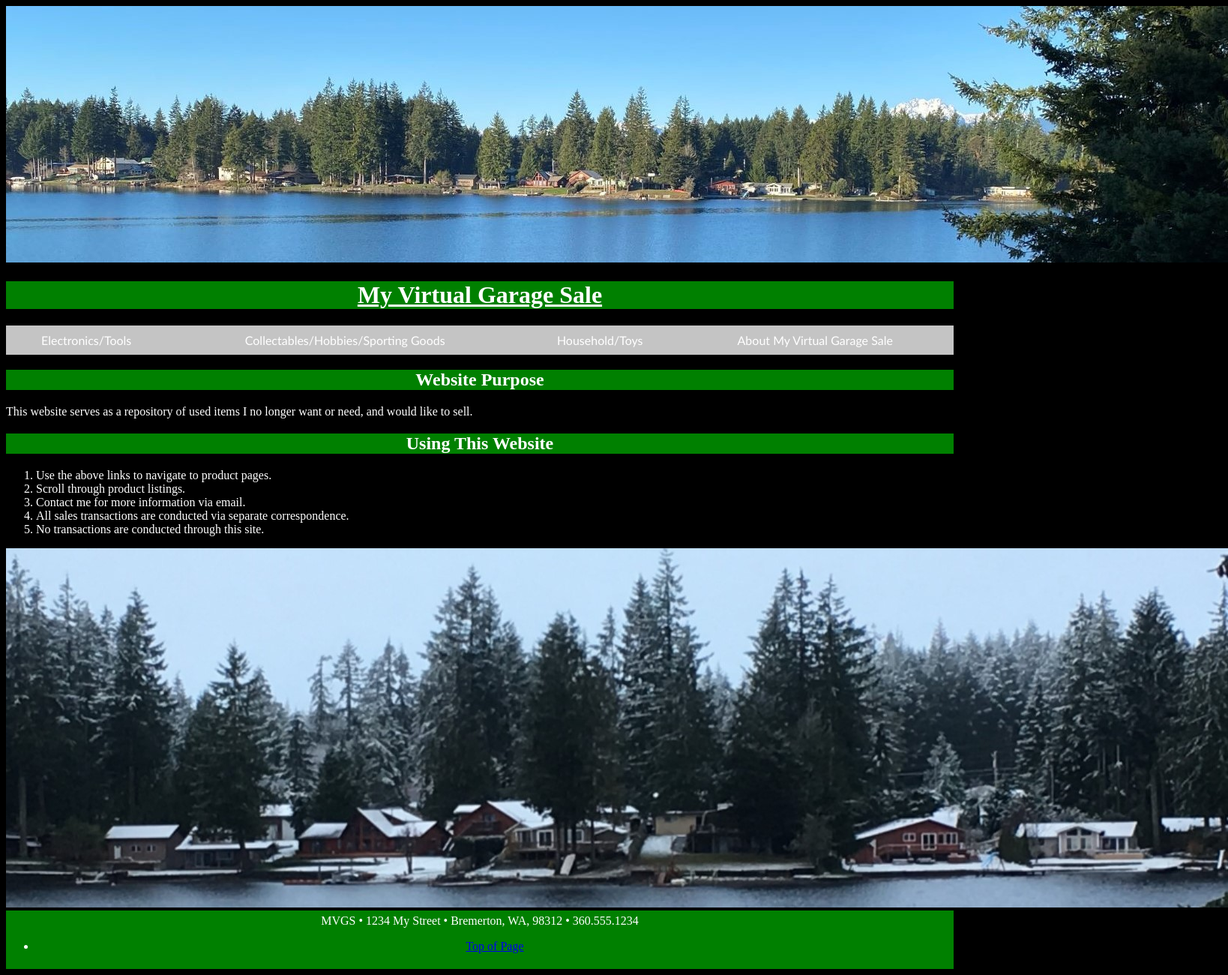
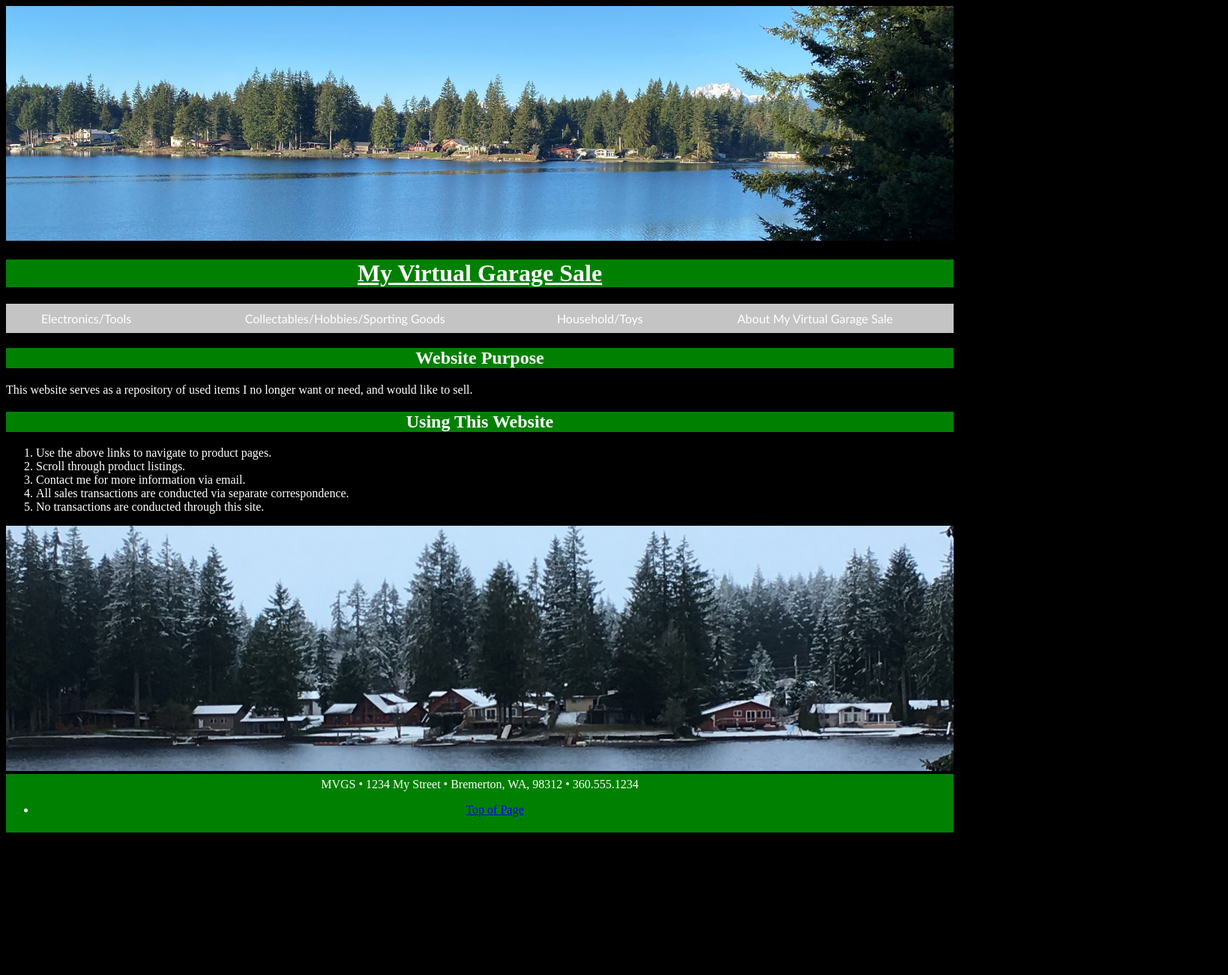
Before and after one commit to Chad-Skillman/Olympic_College_Chad_Skillman_-CIS_155_Winter_2021, a plain HTML site: page V1/index.html in a window 1280 px wide. Shown: the whole page at 75% size, 1638 px wide, since content can reach past the window. After the commit the page ends 1118 px from the top, so only its background shows below. Drawn offline with Linux system fonts and the light colour scheme.

Commit message:
V1 Update

```diff
--- a/V1/index.html
+++ b/V1/index.html
@@ -17,12 +17,11 @@
 	M1LO - 8 Demonstrate the use of external style sheets.  The below code links to the style sheet.
 	-->
 	<link href="vgs_styles.css" rel="stylesheet" />
-	<img src="photolt.jpg" alt="header image" />
 </head>
 
 <body>
 	<header>
-		<!--<img src="photolt.jpg" alt="header image" />-->
+		<img src="IMG_1551.JPG" alt="header image" />
 		<h1>My Virtual Garage Sale</h1>
 		<!--M1LO - 12 Create nav using unordered lists -->
 		<nav>
@@ -53,7 +52,7 @@
 				<li>No transactions are conducted through this site.</li>
 			</ol>
 	</section>
-	<div><img src="photolt3.jpg" alt="section image" /></div>
+	<div><img src="IMG_0338.JPG" alt="section image" /></div>
 	<!--M1LO - 10 Demonstrate the use of special characters as shown in address tag. M1LO - 13 Demonstrates one of three types of hyperlinks. Hyperlink to external site. Not yet identified.-->
 	<footer>
 		<address>
--- a/V1/vgs_styles.css
+++ b/V1/vgs_styles.css
@@ -30,6 +30,11 @@ section > h2 {
 	background-color: green;
 	color: white;
 	text-align: center
+}
+div > img {
+	padding: 0%;
+	margin: 0%;
+	width: 100%;
 }
 
 footer > address {
```
Also changed, not shown: V1/IMG_0338.JPG (added), V1/IMG_1551.JPG (added).
